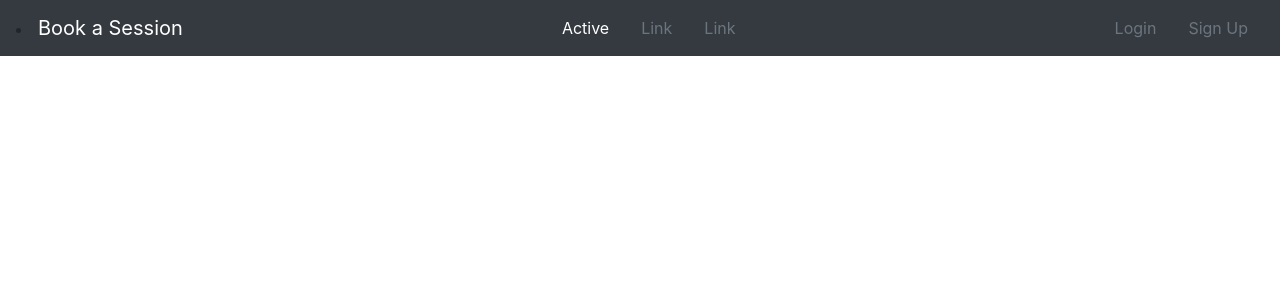
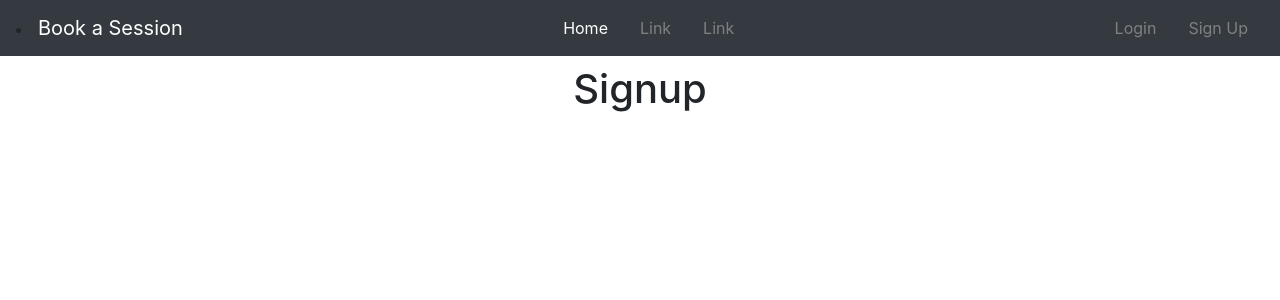
Before and after one commit to DanielMitiku/book-a-counseling-session-frontend, a React (Create React App) app: page /signup in a window 1280 px wide. Shown: the top 300 px of the page. Built offline with nearby package versions, Linux system fonts and the light colour scheme.

Commit message:
added react router and sample components

```diff
--- a/package.json
+++ b/package.json
@@ -9,6 +9,7 @@
     "react": "^16.12.0",
     "react-dom": "^16.12.0",
     "react-redux": "^7.2.0",
+    "react-router-dom": "^5.1.2",
     "react-scripts": "3.4.0",
     "redux": "^4.0.5"
   },
--- a/src/components/App.js
+++ b/src/components/App.js
@@ -1,10 +1,21 @@
 import React from 'react';
 import NavBar from './NavBar';
+import { Route, Switch } from 'react-router-dom';
+import Home from './Home';
+import SignUp from './signup/SignUp'
+import Login from './login/Login.js'
+import Error from './Error';
 
 function App() {
   return (
     <div>
       <NavBar />
+      <Switch>
+        <Route path="/" exact component={Home} />
+        <Route path="/signup" component={SignUp} />
+        <Route path="/login" component={Login} />
+        <Route component={Error} />
+      </Switch>
     </div>
   );
 }
--- /dev/null
+++ b/src/components/Error.js
@@ -0,0 +1,11 @@
+import React from 'react'
+
+const Error = () => {
+  return (
+    <div className="main">
+      <h1>Error! Page not found</h1>
+    </div>
+  );
+}
+
+export default Error;
--- /dev/null
+++ b/src/components/Home.js
@@ -0,0 +1,11 @@
+import React from 'react'
+
+const Home = () => {
+  return (
+    <div className="main">
+      <h1 className="home">Home</h1>
+    </div>
+  );
+}
+
+export default Home;
--- a/src/components/NavBar.js
+++ b/src/components/NavBar.js
@@ -1,28 +1,30 @@
 import React from 'react';
+import { Link } from 'react-router-dom'
+
 
 const NavBar = () => {
   return (
     <nav className="navbar fixed-top navbar-dark bg-dark">
       <li className="nav-item">
-        <a className="navbar-brand" href="#">Book a Session</a>
+        <Link to='/' className="navbar-brand">Book a Session</Link>
       </li>
       <ul className="nav justify-content-center">
         <li className="nav-item">
-          <a className="nav-link text-white" href="#">Active</a>
+          <Link to='/' className="nav-link active nav-color">Home</Link>
         </li>
         <li className="nav-item">
-          <a className="nav-link text-secondary" href="#">Link</a>
+          <Link to='/' className="nav-link nav-color">Link</Link>
         </li>
         <li className="nav-item">
-          <a className="nav-link text-secondary" href="#">Link</a>
+          <Link to='/' className="nav-link nav-color">Link</Link>
         </li>
       </ul>
       <ul className="nav">
         <li className="nav-item align-right">
-          <a className="nav-link text-secondary" href="#">Login</a>
+          <Link to='/login' className="nav-link nav-color">Login</Link>
         </li>
         <li className="nav-item align-right">
-          <a className="nav-link text-secondary" href="#">Sign Up</a>
+          <Link to='signup' className="nav-link nav-color">Sign Up</Link>
         </li>
       </ul>
     </nav>
--- /dev/null
+++ b/src/components/login/Login.js
@@ -0,0 +1,11 @@
+import React from 'react'
+
+const Login = () => {
+  return (
+    <div className="main">
+      <h1>Login</h1>
+    </div>
+  );
+}
+
+export default Login;
--- /dev/null
+++ b/src/components/signup/SignUp.js
@@ -0,0 +1,11 @@
+import React from 'react'
+
+const SignUp = () => {
+  return (
+    <div className="main">
+      <h1>Signup</h1>
+    </div>
+  );
+}
+
+export default SignUp;
--- a/src/index.css
+++ b/src/index.css
@@ -5,9 +5,26 @@ body {
     sans-serif;
   -webkit-font-smoothing: antialiased;
   -moz-osx-font-smoothing: grayscale;
+  padding-top: 65px;
 }
 
 code {
   font-family: source-code-pro, Menlo, Monaco, Consolas, 'Courier New',
     monospace;
 }
+
+.main {
+  text-align: center;
+}
+
+.nav-color {
+  color: grey;
+}
+
+.nav-color:hover {
+  color: white;
+}
+
+.active {
+  color: white;
+}
--- a/src/index.js
+++ b/src/index.js
@@ -3,7 +3,12 @@ import ReactDOM from 'react-dom';
 import './index.css';
 import App from './components/App';
 import * as serviceWorker from './serviceWorker';
+import { BrowserRouter as Router } from 'react-router-dom'
 
-ReactDOM.render(<App />, document.getElementById('root'));
+
+ReactDOM.render(
+  <Router>
+    <App />
+  </Router>, document.getElementById('root'));
 
 serviceWorker.register();
```
Also changed, not shown: src/actions/index.js (added), src/reducers/index.js (added), 1 other file (tests, documents, lock files or other folders).
